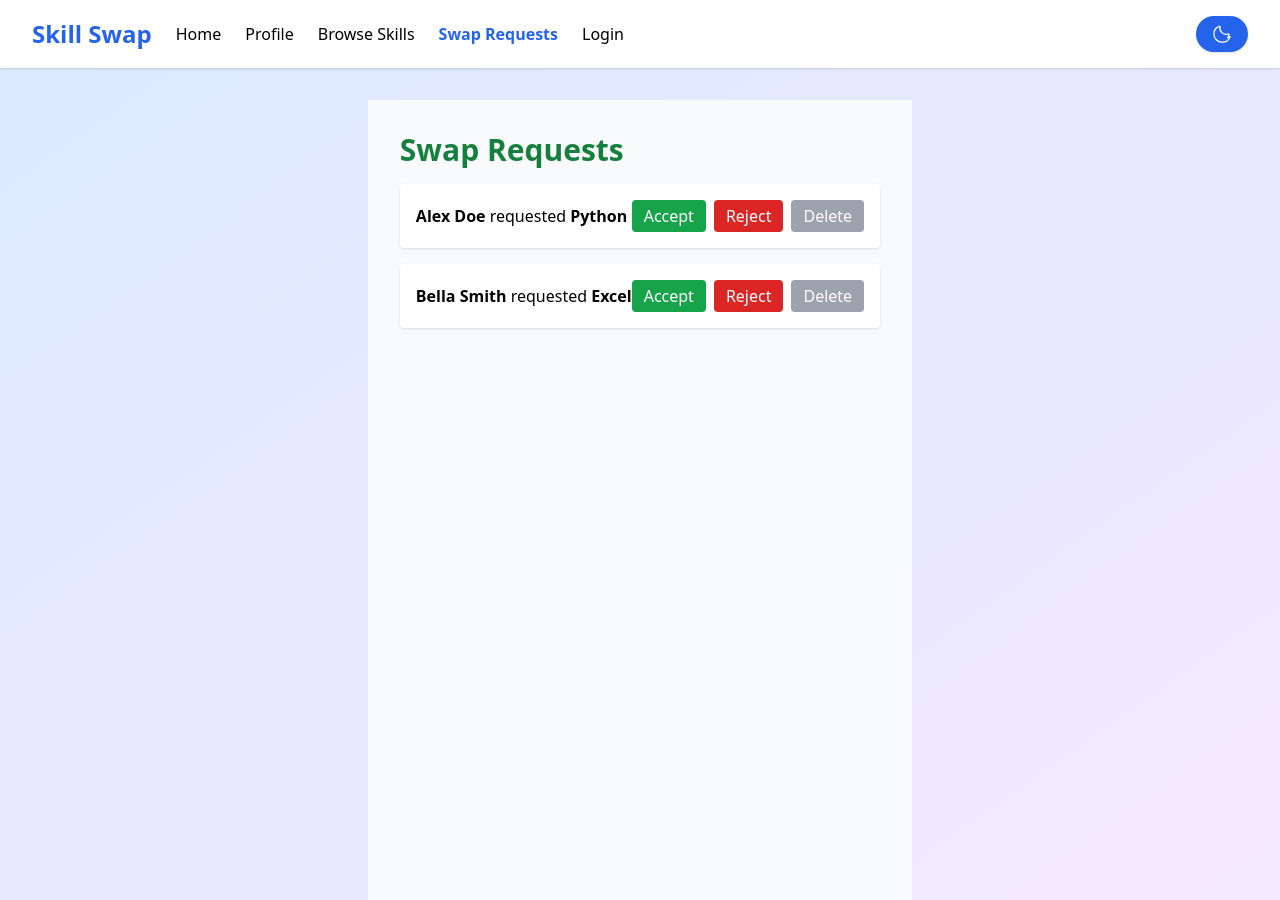
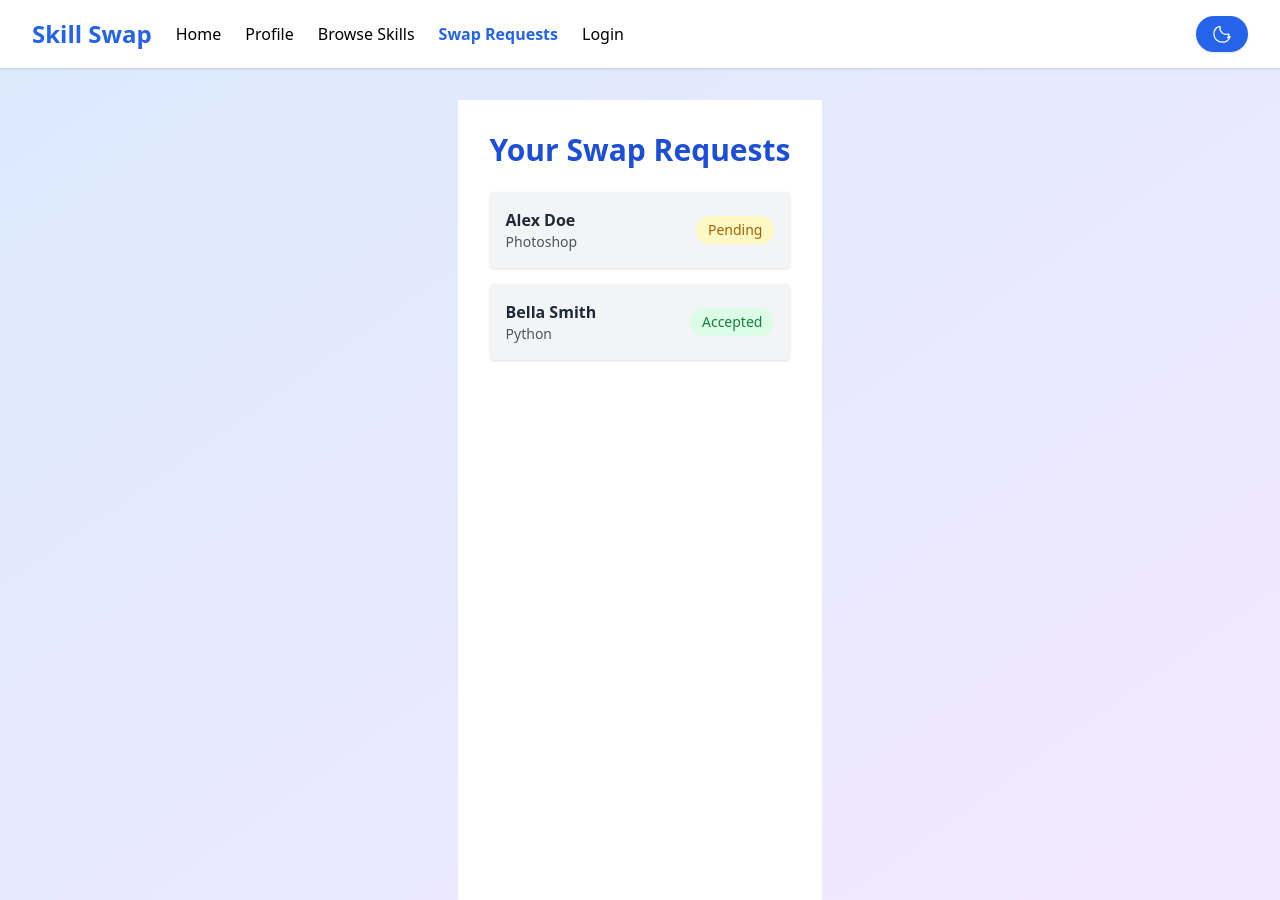
Before and after one commit to QuirkyQuipster/SwapSkill, a React (Create React App) app: page /swaps in a window 1280 px wide. Built offline with nearby package versions, Linux system fonts and the light colour scheme; the HTML template or start-up script is replaced by a standard one.

Commit message:
Improve dark mode for BrowseSkills, Login, and SwapRequests

```diff
--- a/src/pages/BrowseSkills.jsx
+++ b/src/pages/BrowseSkills.jsx
@@ -4,30 +4,31 @@ function BrowseSkills() {
   return (
     <div className="min-h-screen bg-white dark:bg-gray-900 text-gray-800 dark:text-gray-100 p-8 transition-colors duration-300">
       <div className="max-w-2xl mx-auto">
-         <h2 className="text-3xl font-bold mb-4 text-blue-700 dark:text-yellow-300">Browse Skills</h2>
-        <input className="w-full px-4 py-2 border rounded mb-6 bg-white dark:bg-gray-700 text-gray-900 dark:text-white border-gray-300 dark:border-gray-600 placeholder-gray-500 dark:placeholder-gray-400" placeholder="Search by skill..." />
+        <h2 className="text-3xl font-bold mb-4 text-blue-700 dark:text-yellow-300">Browse Skills</h2>
+        <input
+          className="w-full px-4 py-2 border rounded mb-6 bg-white dark:bg-gray-700 text-gray-900 dark:text-white border-gray-300 dark:border-gray-600 placeholder-gray-500 dark:placeholder-gray-400"
+          placeholder="Search by skill..."
+        />
         <div className="grid grid-cols-1 md:grid-cols-2 gap-6">
-          {/* Example user cards */}
-          <div className="bg-white dark:bg-gray-800 shadow rounded p-4 flex flex-col gap-2 transition-colors duration-300">
-            <div className="flex items-center gap-3">
-              <div className="w-12 h-12 rounded-full bg-gray-300 flex items-center justify-center text-lg font-bold text-gray-500">A</div>
-              <div>
-                <div className="font-semibold">Alex Doe</div>
-                <div className="text-sm text-gray-600 dark:text-gray-300">Photoshop, Excel</div>
+          {/* Example cards */}
+          {['Alex Doe', 'Bella Smith'].map((name, i) => (
+            <div key={i} className="bg-white dark:bg-gray-800 text-gray-700 dark:text-gray-100 p-4 rounded shadow transition-colors duration-300">
+              <div className="flex items-center gap-3 mb-2">
+                <div className="w-12 h-12 rounded-full bg-gray-300 dark:bg-gray-600 flex items-center justify-center text-lg font-bold text-gray-700 dark:text-gray-200">
+                  {name[0]}
+                </div>
+                <div>
+                  <div className="font-semibold">{name}</div>
+                  <div className="text-sm text-gray-600 dark:text-gray-300">
+                    {i === 0 ? 'Photoshop, Excel' : 'Python, Design'}
+                  </div>
+                </div>
               </div>
+              <button className="bg-blue-600 dark:bg-yellow-400 text-white dark:text-black px-3 py-1 rounded hover:bg-blue-700 dark:hover:bg-yellow-500 transition">
+                Request Swap
+              </button>
             </div>
-            <button className="bg-blue-600 text-white dark:bg-yellow-400 dark:text-black px-3 py-1 rounded hover:bg-blue-700 dark:hover:bg-yellow-500 transition self-end">Request Swap</button>
-          </div>
-          <div className="bg-white shadow rounded p-4 flex flex-col gap-2">
-            <div className="flex items-center gap-3">
-              <div className="w-12 h-12 rounded-full bg-gray-300 flex items-center justify-center text-lg font-bold text-gray-500">B</div>
-              <div>
-                <div className="font-semibold">Bella Smith</div>
-                <div className="text-sm text-gray-500">Python, Design</div>
-              </div>
-            </div>
-            <button className="bg-blue-600 text-white px-3 py-1 rounded hover:bg-blue-700 transition self-end">Request Swap</button>
-          </div>
+          ))}
         </div>
       </div>
     </div>
--- a/src/pages/Login.jsx
+++ b/src/pages/Login.jsx
@@ -1,44 +1,28 @@
 import React from 'react';
 
-import { useState } from 'react';
-
 function Login() {
-  const [isRegister, setIsRegister] = useState(false);
-  const [form, setForm] = useState({ name: '', email: '', password: '' });
-
-  const handleChange = e => {
-    setForm({ ...form, [e.target.name]: e.target.value });
-  };
-
-  const handleSubmit = e => {
-    e.preventDefault();
-    alert(isRegister ? `Registered as ${form.name}` : `Logged in as ${form.email}`);
-  };
-
   return (
-    <div className="flex flex-col items-center justify-center min-h-screen bg-gradient-to-br from-blue-100 to-purple-100">
-      <div className="bg-white p-8 rounded shadow-md w-full max-w-sm">
-        <h2 className="text-3xl font-bold mb-4 text-center text-blue-700">{isRegister ? 'Register' : 'Login'}</h2>
-        <form onSubmit={handleSubmit}>
-          {isRegister && (
-            <div className="mb-4">
-              <label className="block mb-1 font-medium">Name</label>
-              <input name="name" value={form.name} onChange={handleChange} className="w-full px-3 py-2 border rounded focus:outline-none focus:ring-2 focus:ring-blue-400" placeholder="Enter your name" />
-            </div>
-          )}
-          <div className="mb-4">
-            <label className="block mb-1 font-medium">Email</label>
-            <input name="email" type="email" value={form.email} onChange={handleChange} className="w-full px-3 py-2 border rounded focus:outline-none focus:ring-2 focus:ring-blue-400" placeholder="Enter your email" />
-          </div>
-          <div className="mb-4">
-            <label className="block mb-1 font-medium">Password</label>
-            <input name="password" type="password" value={form.password} onChange={handleChange} className="w-full px-3 py-2 border rounded focus:outline-none focus:ring-2 focus:ring-blue-400" placeholder="Enter your password" />
-          </div>
-          <button type="submit" className="w-full bg-blue-600 text-white py-2 rounded hover:bg-blue-700 transition mb-2">{isRegister ? 'Register' : 'Login'}</button>
+    <div className="min-h-screen bg-white dark:bg-gray-900 text-gray-800 dark:text-gray-100 flex items-center justify-center p-6">
+      <div className="bg-gray-100 dark:bg-gray-800 p-8 rounded-lg shadow-md w-full max-w-md transition-colors duration-300">
+        <h2 className="text-2xl font-bold mb-6 text-center text-blue-600 dark:text-yellow-300">Login</h2>
+        <form className="flex flex-col gap-4">
+          <input
+            type="email"
+            placeholder="Email"
+            className="px-4 py-2 rounded border border-gray-300 dark:border-gray-600 bg-white dark:bg-gray-700 text-gray-900 dark:text-white placeholder-gray-500 dark:placeholder-gray-400"
+          />
+          <input
+            type="password"
+            placeholder="Password"
+            className="px-4 py-2 rounded border border-gray-300 dark:border-gray-600 bg-white dark:bg-gray-700 text-gray-900 dark:text-white placeholder-gray-500 dark:placeholder-gray-400"
+          />
+          <button
+            type="submit"
+            className="bg-blue-600 dark:bg-yellow-400 text-white dark:text-black py-2 px-4 rounded hover:bg-blue-700 dark:hover:bg-yellow-500 transition"
+          >
+            Log In
+          </button>
         </form>
-        <div className="mt-2 text-center text-sm text-blue-600 cursor-pointer hover:underline" onClick={() => setIsRegister(!isRegister)}>
-          {isRegister ? 'Already have an account? Login' : 'New user? Register'}
-        </div>
       </div>
     </div>
   );
--- a/src/pages/SwapRequests.jsx
+++ b/src/pages/SwapRequests.jsx
@@ -1,33 +1,33 @@
 import React from 'react';
 
 function SwapRequests() {
+  const requests = [
+    { name: 'Alex Doe', skill: 'Photoshop', status: 'Pending' },
+    { name: 'Bella Smith', skill: 'Python', status: 'Accepted' }
+  ];
+
   return (
-    <div className="min-h-screen bg-gray-50 p-8">
-      <div className="max-w-2xl mx-auto">
-        <h2 className="text-3xl font-bold mb-4 text-green-700">Swap Requests</h2>
-        <div className="bg-white shadow rounded p-4 mb-4 flex flex-col gap-2">
-          <div className="flex items-center justify-between">
-            <div>
-              <span className="font-semibold">Alex Doe</span> requested <span className="font-semibold">Python</span>
+    <div className="min-h-screen bg-white dark:bg-gray-900 text-gray-800 dark:text-gray-100 p-8 transition-colors duration-300">
+      <div className="max-w-3xl mx-auto">
+        <h2 className="text-3xl font-bold mb-6 text-blue-700 dark:text-yellow-300">Your Swap Requests</h2>
+        <div className="space-y-4">
+          {requests.map((req, i) => (
+            <div key={i} className="bg-gray-100 dark:bg-gray-800 p-4 rounded shadow flex justify-between items-center">
+              <div>
+                <div className="font-semibold">{req.name}</div>
+                <div className="text-sm text-gray-600 dark:text-gray-300">{req.skill}</div>
+              </div>
+              <span
+                className={`text-sm font-medium px-3 py-1 rounded-full ${
+                  req.status === 'Accepted'
+                    ? 'bg-green-100 text-green-700 dark:bg-green-800 dark:text-green-200'
+                    : 'bg-yellow-100 text-yellow-700 dark:bg-yellow-800 dark:text-yellow-200'
+                }`}
+              >
+                {req.status}
+              </span>
             </div>
-            <div className="flex gap-2">
-              <button className="bg-green-600 text-white px-3 py-1 rounded hover:bg-green-700 transition">Accept</button>
-              <button className="bg-red-600 text-white px-3 py-1 rounded hover:bg-red-700 transition">Reject</button>
-              <button className="bg-gray-400 text-white px-3 py-1 rounded hover:bg-gray-500 transition">Delete</button>
-            </div>
-          </div>
-        </div>
-        <div className="bg-white shadow rounded p-4 flex flex-col gap-2">
-          <div className="flex items-center justify-between">
-            <div>
-              <span className="font-semibold">Bella Smith</span> requested <span className="font-semibold">Excel</span>
-            </div>
-            <div className="flex gap-2">
-              <button className="bg-green-600 text-white px-3 py-1 rounded hover:bg-green-700 transition">Accept</button>
-              <button className="bg-red-600 text-white px-3 py-1 rounded hover:bg-red-700 transition">Reject</button>
-              <button className="bg-gray-400 text-white px-3 py-1 rounded hover:bg-gray-500 transition">Delete</button>
-            </div>
-          </div>
+          ))}
         </div>
       </div>
     </div>
```
